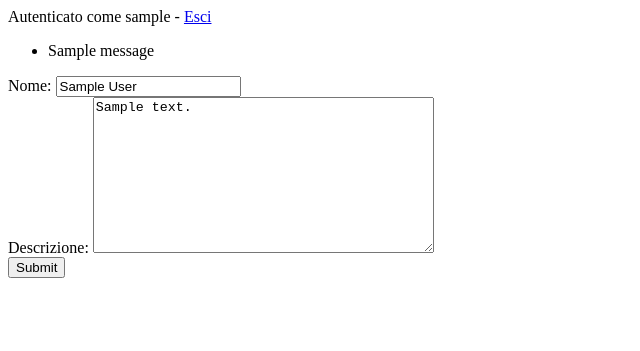
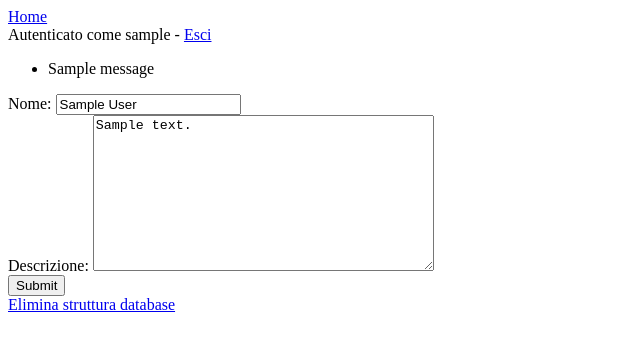
Before and after one commit to Jackpot-Coding/chatSQL, a Django app: page /admin/struttureDB/1 in a window 1280 px wide. Shown: the top 351 px of the page, without its empty margins (0-640 px from the left). Run offline with Django 5.2, Linux system fonts and the light colour scheme; the first user in the database is signed in; tables that the repository leaves empty hold one stand-in row (Sample ...); one stand-in notice (Sample message) is shown.

Commit message:
Aggiunta funzionalità di eliminazione modello

```diff
--- a/src/chatSQL/admin/forms.py
+++ b/src/chatSQL/admin/forms.py
@@ -7,3 +7,7 @@ class LoginForm(forms.Form):
 class StrutturaDatabaseForm(forms.Form):
     nome = forms.CharField(label="Nome")
     descrizione = forms.CharField(widget=forms.Textarea, label="Descrizione")
+
+class EliminaForm(forms.Form):
+    classe_modello = forms.CharField(widget=forms.HiddenInput)
+    id_modello = forms.IntegerField(widget=forms.HiddenInput)
--- a/src/chatSQL/admin/templates/admin/base.html
+++ b/src/chatSQL/admin/templates/admin/base.html
@@ -12,6 +12,7 @@
 
    <header>
       <nav>
+         <a href="{% url 'admin_home' %}">Home</a>
       </nav>
       {% if user.is_authenticated %}
          Autenticato come {{user.username}} - <a href="{% url 'admin_logout' %}">Esci</a>
--- a/src/chatSQL/admin/templates/admin/struttura_db.html
+++ b/src/chatSQL/admin/templates/admin/struttura_db.html
@@ -9,12 +9,15 @@
     <div class="alert alert-danger">
         {{ form.errors }}
     </div>
-{% else %}
+{% endif %}
 <form method="post">
     {% csrf_token %}
     {{ db_create_form }}
     <button type="submit">Submit</button>
 </form>
+
+{% if editing_id %}
+<a href="{% url 'model_delete' 'StrutturaDatabase' editing_id %}">Elimina struttura database</a>
 {% endif %}
 
 {% endblock content %}
--- a/src/chatSQL/admin/urls.py
+++ b/src/chatSQL/admin/urls.py
@@ -8,5 +8,6 @@ urlpatterns = [
    path('logout/',views.AdminLogoutView.as_view(),name="admin_logout"),
    path('',login_required(views.AdminHomeView.as_view(),login_url="/admin/login"),name="admin_home"),
    path('struttureDB/nuova',login_required(views.AdminStrutturaDatabaseView.as_view(),login_url="/admin/login"),name="new_db_view"),
-   path('struttureDB/<int:structure_id>',login_required(views.AdminStrutturaDatabaseView.as_view(),login_url="/admin/login"),name="db_view")
+   path('struttureDB/<int:structure_id>',login_required(views.AdminStrutturaDatabaseView.as_view(),login_url="/admin/login"),name="db_view"),
+   path('elimina/<str:classe_modello>/<int:id_modello>',login_required(views.AdminEliminaModelView.as_view(),login_url='/admin/login'),name="model_delete")
 ]
--- a/src/chatSQL/admin/views.py
+++ b/src/chatSQL/admin/views.py
@@ -58,7 +58,7 @@ class AdminStrutturaDatabaseView(View):
         if structure_id is not None: # la view mostra il form pre-compilato per la modifica
             struttura = models.StrutturaDatabase.objects.get(pk=structure_id)
             db_create_form = forms.StrutturaDatabaseForm(initial={'nome':struttura.nome,'descrizione':struttura.descrizione})
-            return render(request, 'admin/struttura_db.html', {'db_create_form': db_create_form})
+            return render(request, 'admin/struttura_db.html', {'db_create_form': db_create_form,'editing_id':structure_id})
 
         db_create_form = forms.StrutturaDatabaseForm #mostra il form vuoto per l'inserimento
         return render(request, 'admin/struttura_db.html', {'db_create_form': db_create_form})
@@ -76,7 +76,7 @@ class AdminStrutturaDatabaseView(View):
 
                     if models.StrutturaDatabase.objects.filter(nome=nome).filter(~Q(pk=structure_id)).exists():
                         db_create_form.add_error('nome', 'Un database con questo nome è già esistente.')
-                        return render(request, 'admin/struttura_db.html', {'db_create_form': db_create_form})
+                        return render(request, 'admin/struttura_db.html', {'db_create_form': db_create_form,'editing_id':structure_id})
 
                     db_structure = models.StrutturaDatabase.objects.get(pk=structure_id)
                     db_structure.nome = nome
@@ -84,7 +84,7 @@ class AdminStrutturaDatabaseView(View):
                     db_structure.save()
 
                     db_create_form = forms.StrutturaDatabaseForm(initial={'nome':db_structure.nome,'descrizione':db_structure.descrizione})
-                    return render(request, 'admin/struttura_db.html', {'db_create_form': db_create_form})
+                    return render(request, 'admin/struttura_db.html', {'db_create_form': db_create_form,'editing_id':structure_id})
 
 
 
@@ -104,3 +104,38 @@ class AdminStrutturaDatabaseView(View):
                 return render(request, 'admin/struttura_db.html', {'db_create_form': db_create_form})
 
         return render(request, 'admin/struttura_db.html', {'db_create_form': db_create_form})
+
+class AdminEliminaModelView(View):
+
+    def get(self,request,classe_modello=None,id_modello=None):
+
+        elimina_form = forms.EliminaForm(initial={'id_modello':id_modello,'classe_modello':classe_modello})
+        return render(request,"admin/delete.html",{"elimina_form":elimina_form,'classe_modello':classe_modello,'id_modello':id_modello})
+
+    def post(self,request,classe_modello=None,id_modello=None):
+        elimina_form = forms.EliminaForm(request.POST)
+
+        try:
+
+            if elimina_form.is_valid():
+
+                classe_modello = elimina_form.cleaned_data['classe_modello']
+                id_modello     = elimina_form.cleaned_data['id_modello']
+
+                if classe_modello == 'StrutturaDatabase':
+
+                    oggetto = models.StrutturaDatabase.objects.get(pk=int(id_modello))
+                    oggetto.delete()
+                    messages.success(request,"Struttura database eliminata.")
+                    return redirect("admin_home")
+
+                #se non trova una classe esplicitatamente abilitata
+                messages.error(request,"Errore durante la richiesta di eliminazione")
+                return redirect(request.get_full_path()) #ritorna l'url precedente
+
+            #else non serve perchè l'url per forza ha i due parametri o va in errore 404
+
+        except Exception: #se non esiste il modello con id dato e la query non è valida
+
+            messages.error(request,"Errore durante la richiesta di eliminazione")
+            return redirect(request.get_full_path()) #ritorna l'url precedente
```
Also changed, not shown: src/chatSQL/admin/templates/admin/delete.html (added, +23 -0 lines), src/chatSQL/admin/tests/test_elimina.py (added, +56 -0 lines).
